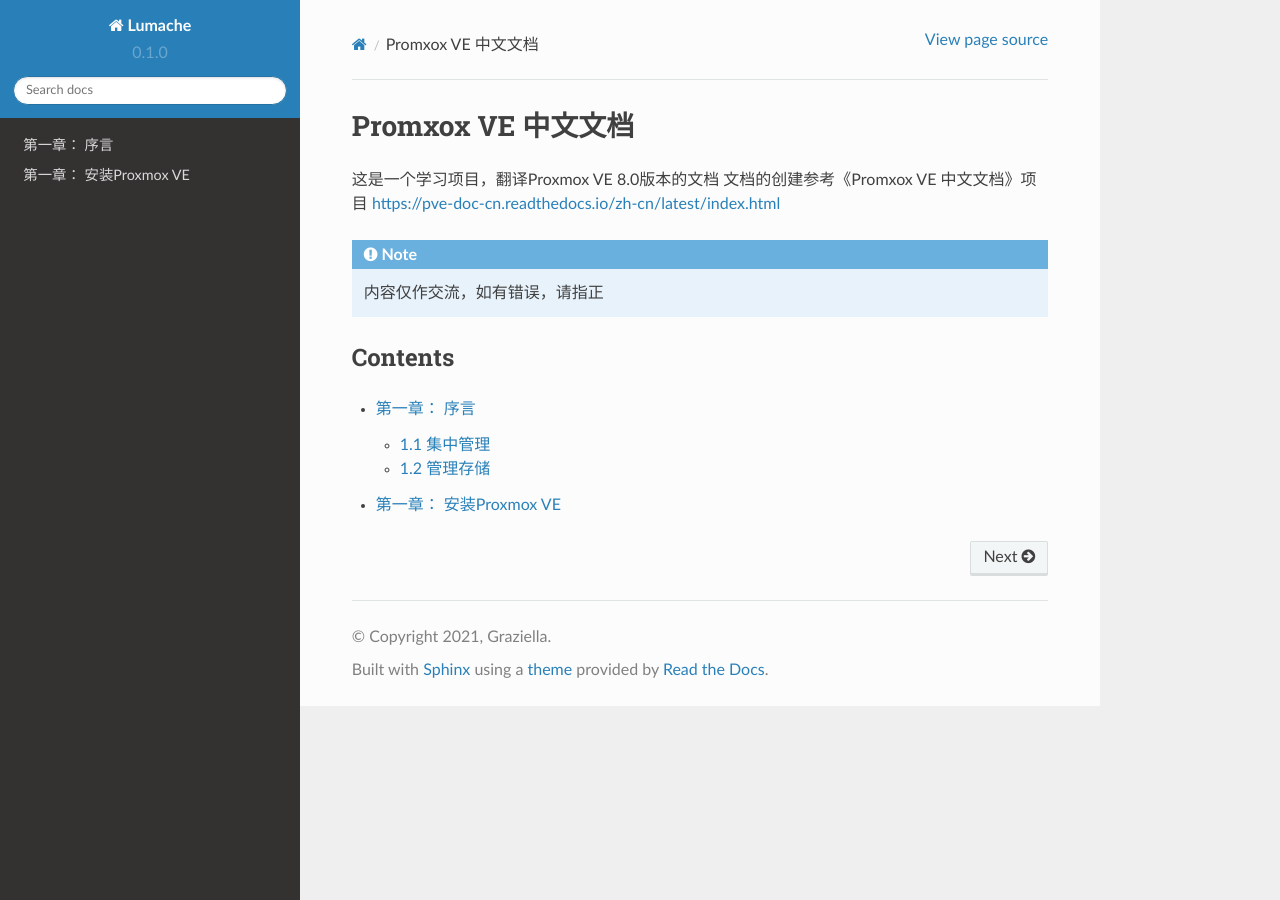
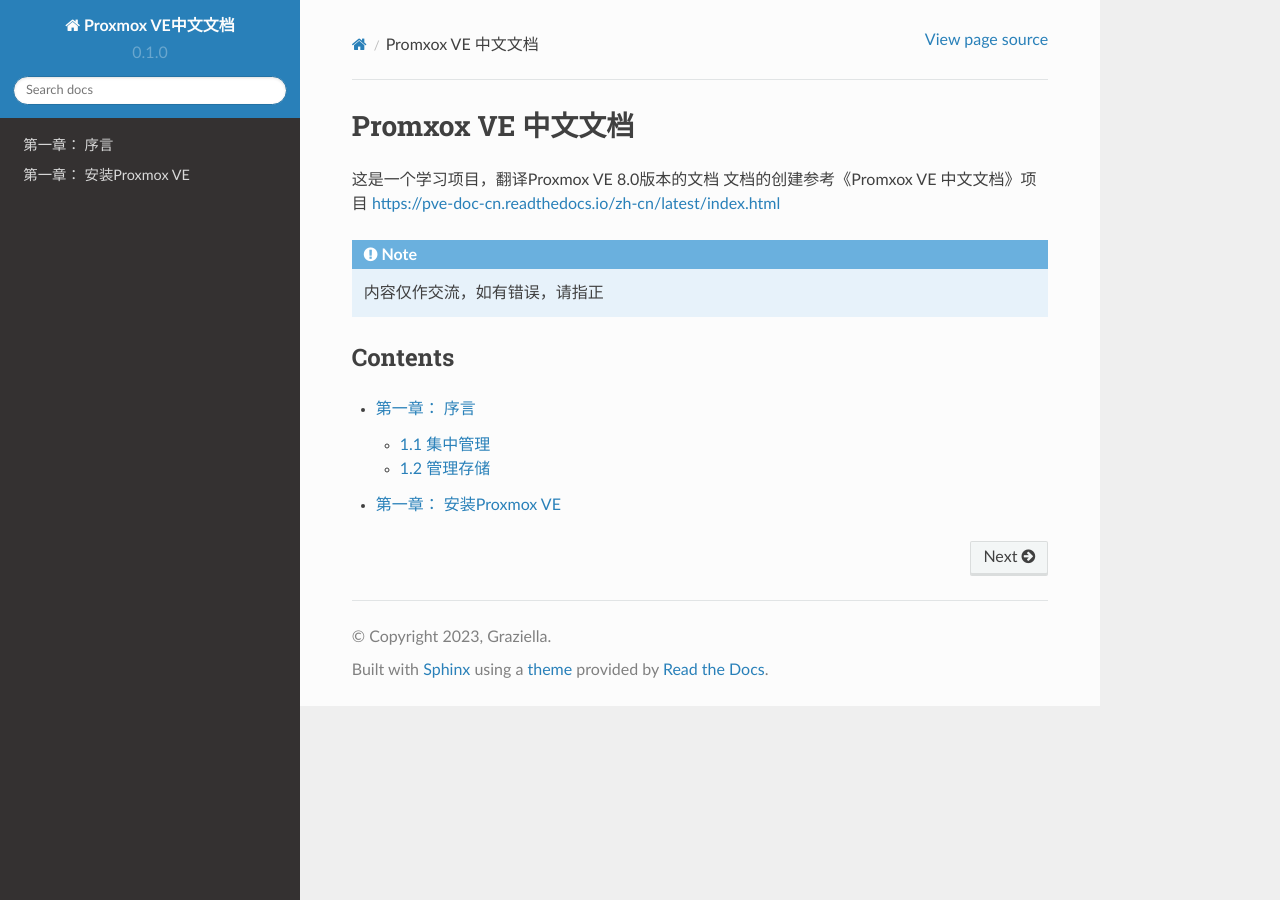
Before and after one commit to bt7-vip/JG-H, a Sphinx documentation site: the page built from docs/source/index.rst, in a window 1280 px wide. Built offline with Sphinx 7.4.7 and the Read the Docs theme 2.0.0, drawn with Linux system fonts in a browser that asks for light colours; pages that are not in the unit, such as notebooks, are missing from menus.

Commit message:
Update conf.py
change project name

```diff
--- a/docs/source/conf.py
+++ b/docs/source/conf.py
@@ -2,8 +2,8 @@
 
 # -- Project information
 
-project = 'Lumache'
-copyright = '2021, Graziella'
+project = 'Proxmox VE中文文档'
+copyright = '2023, Graziella'
 author = 'Graziella'
 
 release = '0.1'
```
